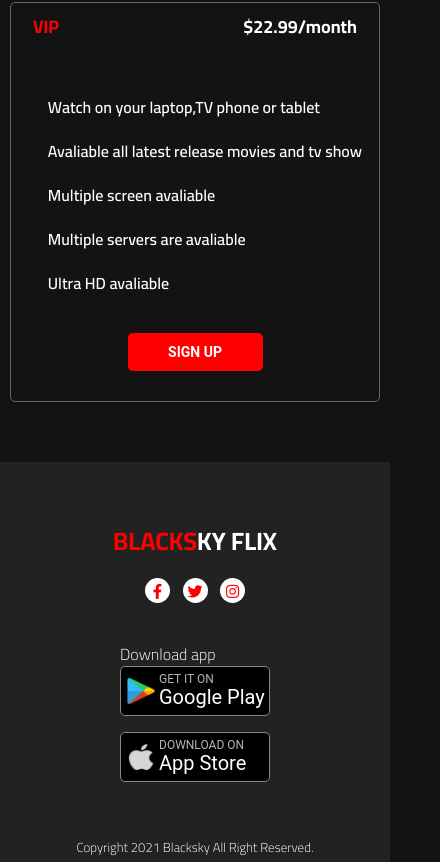
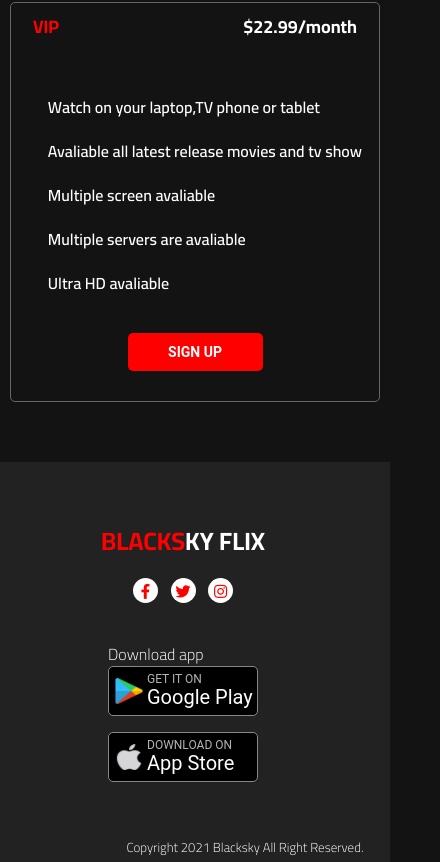
Before and after one commit to thant-zin-aung/blackskyflix, a plain HTML site: page index.html in a window 390 px wide. Shown: the part 2445-3307 px from the top of the page, 440 px wide, since content can reach past the window. Drawn offline with nearby package versions, Linux system fonts and the light colour scheme; a web font is replaced by a local one.

Commit message:
Add files via upload

```diff
--- a/css/appstyle.css
+++ b/css/appstyle.css
@@ -1,5 +1,12 @@
 * {
     margin: 0;
+}
+html {
+    /* width: 100%;
+    height: 100%;
+    margin: 0px;
+    padding: 0px; */
+    overflow-x: hidden;
 }
 body {
     background-color: #131313;
@@ -460,6 +467,7 @@ body {
     height: 300px;
     margin-top: 50px;
     position: relative;
+    padding: 0px 50px;
 }
 #blackskyflexInfo .info {
     margin-top: 50px;
@@ -791,6 +799,9 @@ body {
     #blackskyflexInfo {
         height: 400px;
     }
+    .infoWrapper {
+        width: 100%;
+    }
     .flixInfoWrapper {
         margin-top: 30px;
         align-items: center;
```
